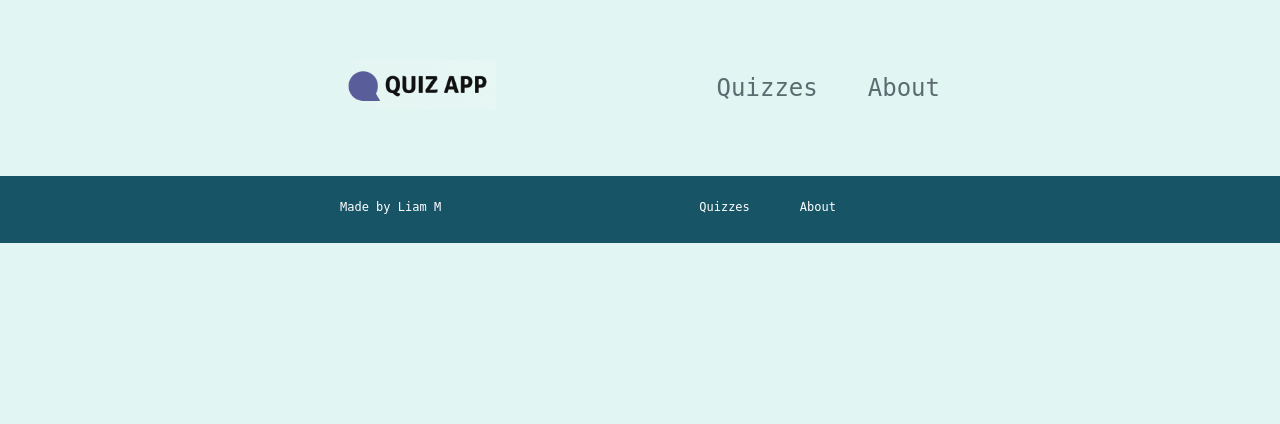
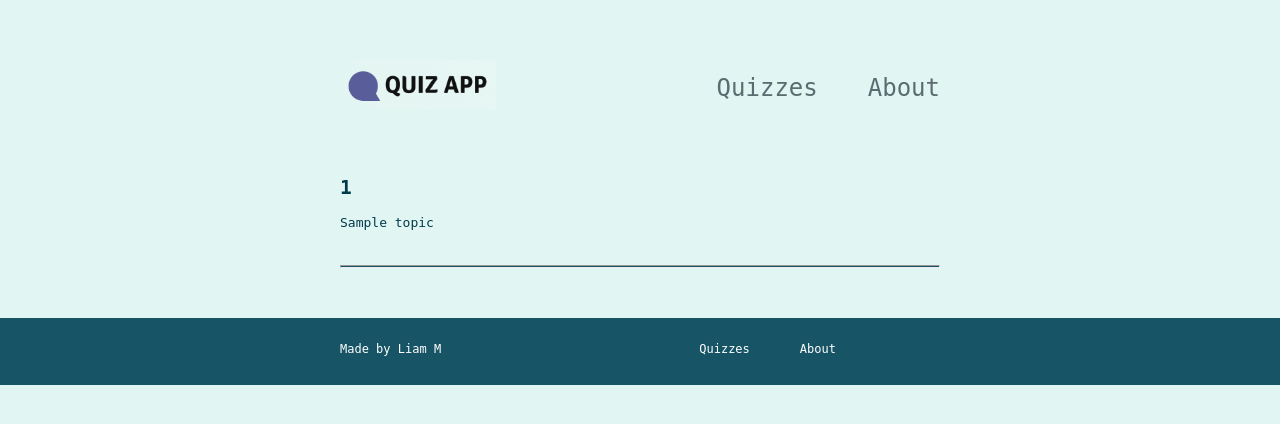
Before and after one commit to twoutrigger/quiz-app, a Flask app: template templates/quizzes.html in a window 1280 px wide. Shown: the top 424 px of the page. Run offline with Flask 3, Linux system fonts and the light colour scheme; the template is opened without the code that fills it: most values are stand-ins (such as "Sample title", 1, 10 or a date in 2020).

Commit message:
populate quizzes page

```diff
--- a/static/css/styles.css
+++ b/static/css/styles.css
@@ -84,6 +84,12 @@ body {
     text-decoration: underline;
 }
 
+.thematic__break {
+    color: #175466;
+    background-color: #175466;
+    height: 3px;
+  }
+
 .footer {
     background-color: #175466;
     padding: 24px 0;
--- a/templates/quizzes.html
+++ b/templates/quizzes.html
@@ -7,9 +7,10 @@
     {% for topic in entries_topics %}
 
         <section>
-            <!-- <h2 class="text__link"> <a href="{{ url_for('subject', subject_name=subject[0]) }}">{{ subject[0] }}</a> </h2>
-            <img class="image__thumbnail" src="/static/images/{{ subject[0] }}.jpg" alt="{{ subject[0] }} Image">
-            <hr class="thematic__break"> -->
+            <h2 class="text__link"> <a href="{{ url_for('quiz', topic=topic[0], question_num=1) }}">{{ topic[0] }}</a> </h2>
+            <p class="text__link"> <a href="{{ url_for('quiz', topic=topic[0], question_num=1) }}">{{ topic[1] }}</a> </p>
+            <br>
+            <hr class="thematic__break">
         </section>
 
     {% endfor %}
```
Also changed, not shown: static/favicon-16x16.png, static/favicon-32x32.png, static/favicon.ico.
